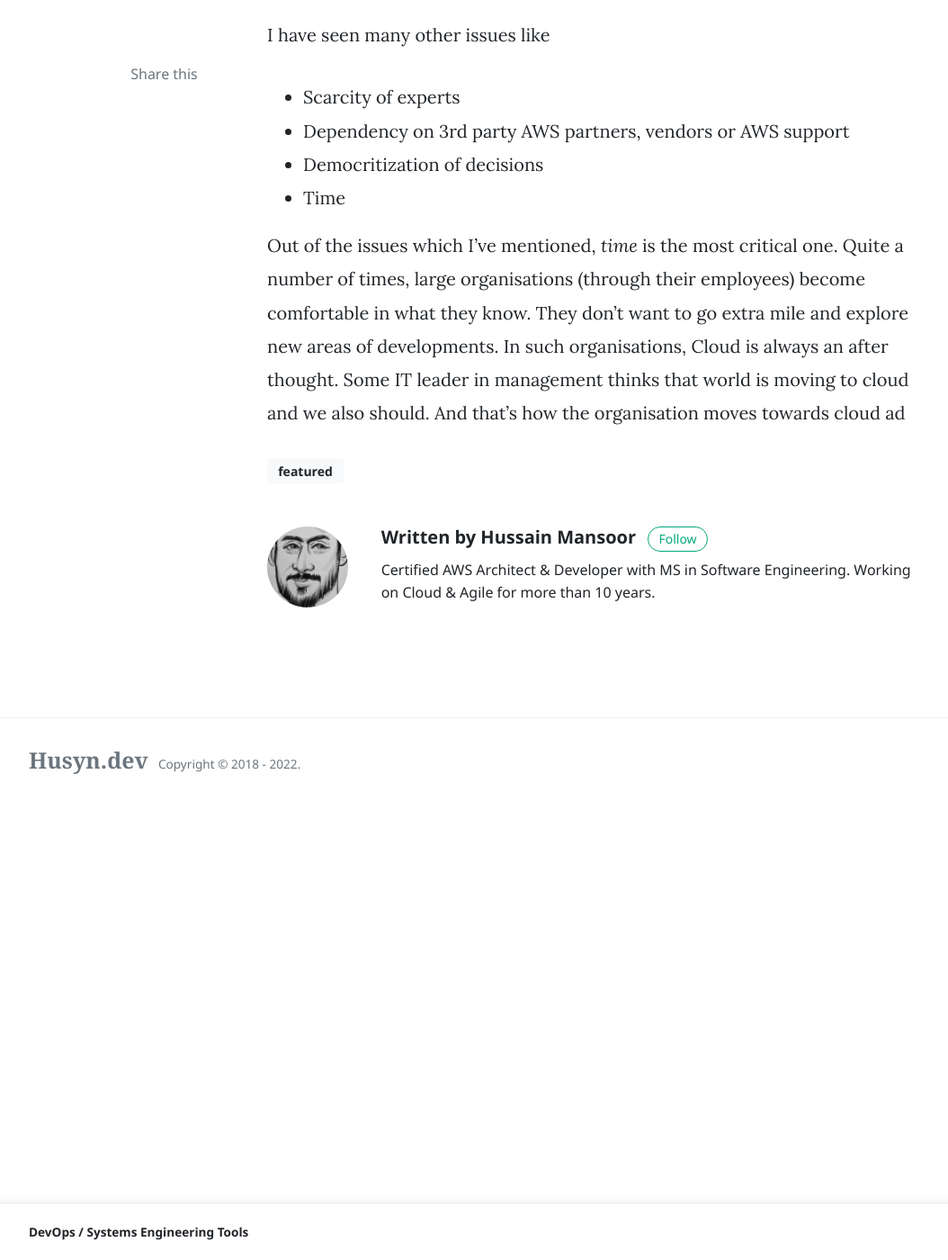
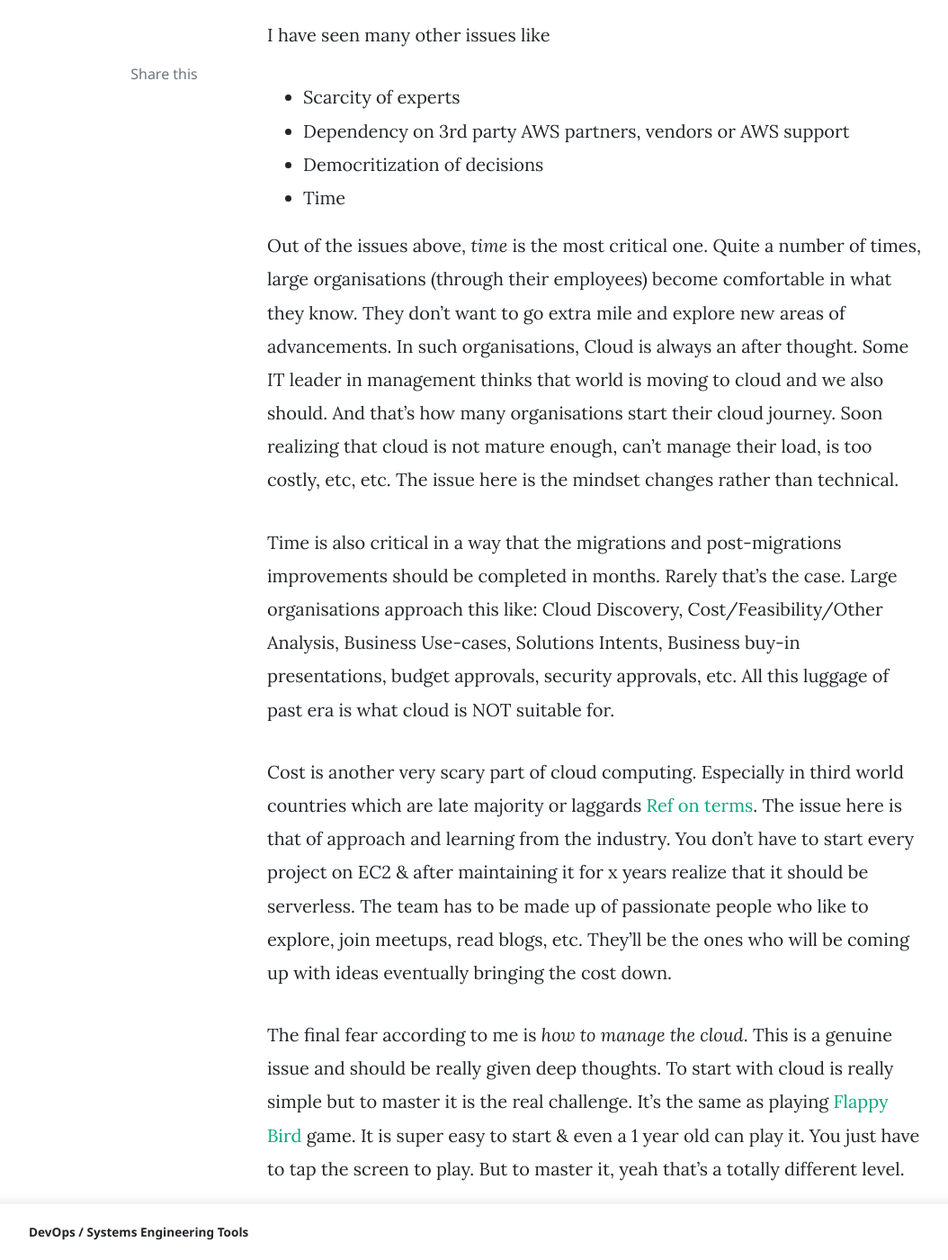
Before and after one commit to husyn/husyn.dev, a Jekyll site: the page built from _posts/2022-04-01-cloud-is-not-for-me.markdown, in a window 1280 px wide and 1400 px high, scrolled down 1053 px. Shown: the whole window at 90% size, without its empty margins (73-1127 px from the left). Built offline with Jekyll 4.4.1, drawn with Linux system fonts in a browser that asks for light colours; nearby versions of some CDN libraries; comment, search, counter and statistics services are not loaded; some of the changed text lies outside the part shown.

Commit message:
Adds time

```diff
--- a/_posts/2022-04-01-cloud-is-not-for-me.markdown
+++ b/_posts/2022-04-01-cloud-is-not-for-me.markdown
@@ -18,4 +18,10 @@ I have seen many other issues like
 - Democritization of decisions
 - Time
 
-Out of the issues which I've mentioned, *time* is the most critical one. Quite a number of times, large organisations (through their employees) become comfortable in what they know. They don't want to go extra mile and explore new areas of developments. In such organisations, Cloud is always an after thought. Some IT leader in management thinks that world is moving to cloud and we also should. And that's how the organisation moves towards cloud ad
+Out of the issues above, *time* is the most critical one. Quite a number of times, large organisations (through their employees) become comfortable in what they know. They don't want to go extra mile and explore new areas of advancements. In such organisations, Cloud is always an after thought. Some IT leader in management thinks that world is moving to cloud and we also should. And that's how many organisations start their cloud journey. Soon realizing that cloud is not mature enough, can't manage their load, is too costly, etc, etc. The issue here is the mindset changes rather than technical.
+
+Time is also critical in a way that the migrations and post-migrations improvements should be completed in months. Rarely that's the case. Large organisations approach this like: Cloud Discovery, Cost/Feasibility/Other Analysis, Business Use-cases, Solutions Intents, Business buy-in presentations, budget approvals, security approvals, etc. All this luggage of past era is what cloud is NOT suitable for.
+
+Cost is another very scary part of cloud computing. Especially in third world countries which are late majority or laggards [Ref on terms](https://ondigitalmarketing.com/learn/odm/foundations/5-customer-segments-technology-adoption/). The issue here is that of approach and learning from the industry. You don't have to start every project on EC2 & after maintaining it for x years realize that it should be serverless. The team has to be made up of passionate people who like to explore, join meetups, read blogs, etc. They'll be the ones who will be coming up with ideas eventually bringing the cost down.
+
+The final fear according to me is *how to manage the cloud*. This is a genuine issue and should be really given deep thoughts. To start with cloud is really simple but to master it is the real challenge. It's the same as playing [Flappy Bird](https://flappybird.io/) game. It is super easy to start & even a 1 year old can play it. You just have to tap the screen to play. But to master it, yeah that's a totally different level.
```
